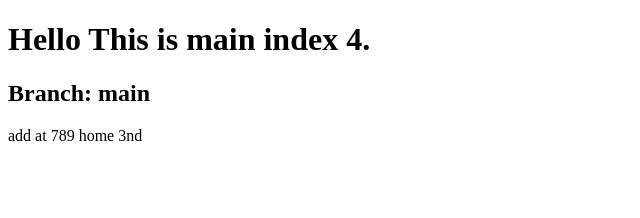
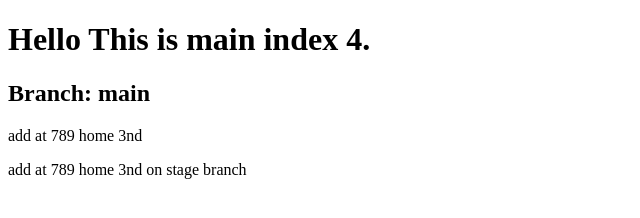
Before and after one commit to chanokchai/coursera-test, a plain HTML site: page index.html in a window 1280 px wide. Shown: the whole page, without its empty margins (0-640 px from the left). Drawn offline with Linux system fonts and the light colour scheme.

Commit message:
jjb3 on stage

```diff
--- a/index.html
+++ b/index.html
@@ -9,5 +9,6 @@
 <h1>Hello This is main index 4. </h1>
 <h2>Branch: main</h2>
 <p>add at 789 home 3nd</p>
+<p>add at 789 home 3nd on stage branch</p>
 </body>
 </html>
```
